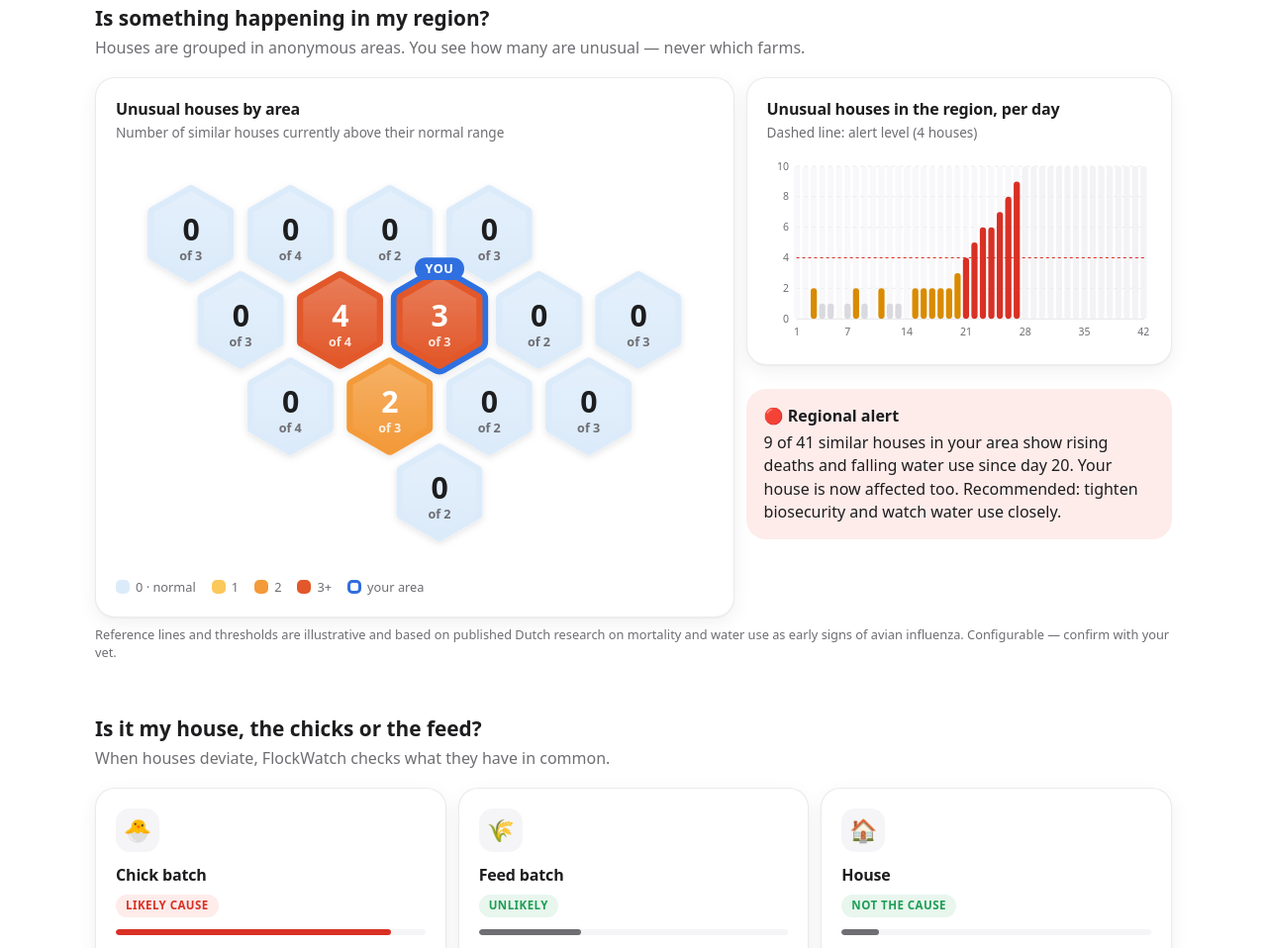
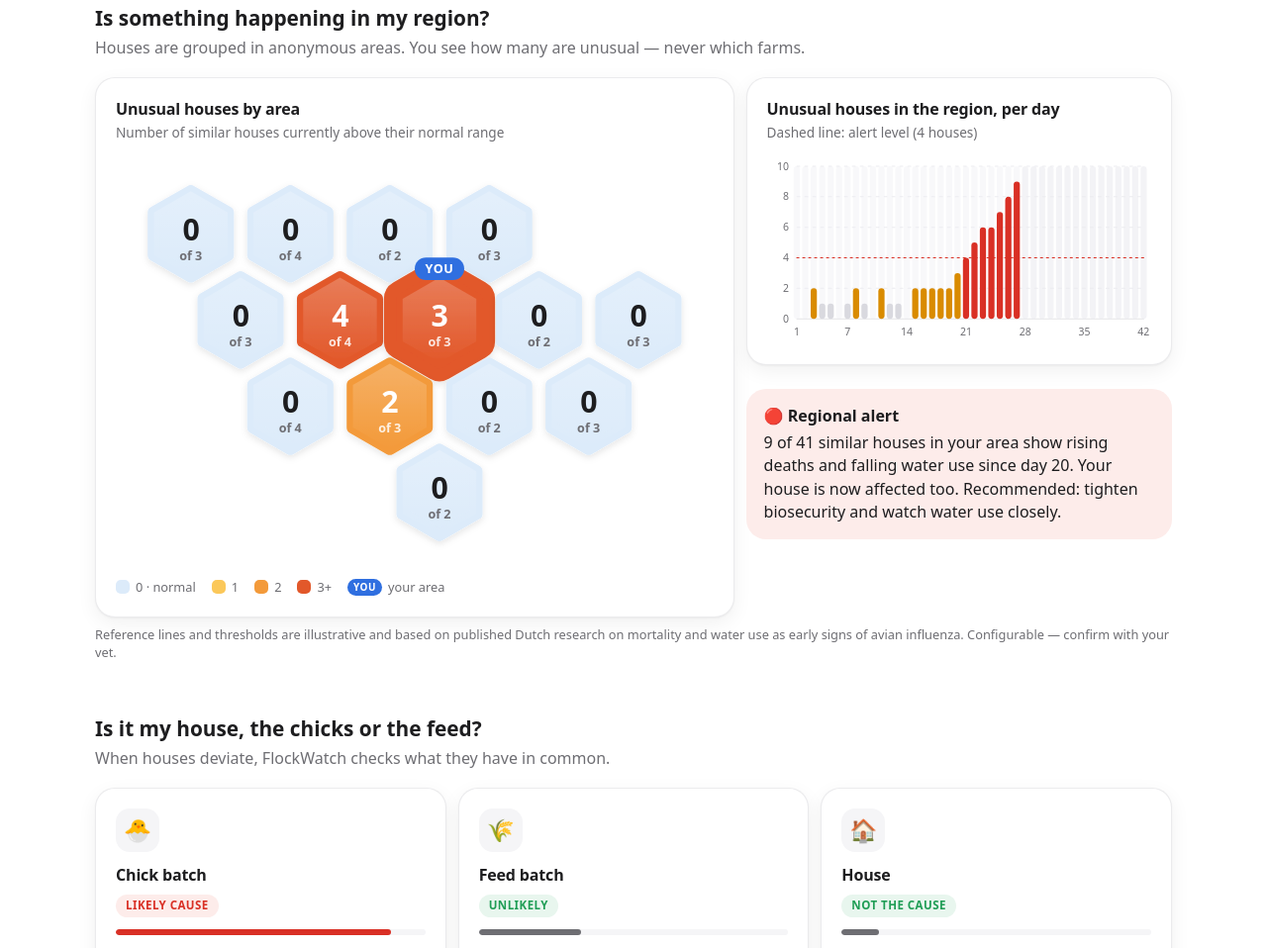
Before and after one commit to deemoss/railo.gr, a plain HTML site: page flockwatch.html in a window 1280 px wide. Shown: the part 2461-3419 px from the top of the page at 99% size. Drawn offline with Linux system fonts and the light colour scheme.

Commit message:
FlockWatch: your-area hex grows into the gap in its own colour
Co-Authored-By: Claude Opus 5.5 <noreply@anthropic.com>

```diff
--- a/flockwatch.html
+++ b/flockwatch.html
@@ -698,7 +698,7 @@ function renderRegion(D,d){
   ZONES.forEach(([c,r],i)=>{
     const [cx,cy]=hx(c,r),v=z[i],col=cols[Math.min(3,v)],hot=v>=2;
     const g=el("g",{filter:"url(#hxSh)"},svg);
-    if(i===YOU)el("polygon",{points:hexPts(cx,cy,R*0.74),fill:css("--you"),stroke:css("--you"),"stroke-width":19,"stroke-linejoin":"round"},g);
+    if(i===YOU)el("polygon",{points:hexPts(cx,cy,R*0.74),fill:col,stroke:col,"stroke-width":30,"stroke-linejoin":"round"},g);
     el("polygon",{points:hexPts(cx,cy,R*0.74),fill:col,stroke:col,"stroke-width":10,"stroke-linejoin":"round"},g);
     el("polygon",{points:hexPts(cx,cy,R*0.74),fill:"url(#hxGl)",stroke:"none"},g);
     el("text",{x:cx,y:cy+5,"font-size":24,"font-weight":650,"letter-spacing":"-.02em","text-anchor":"middle",fill:hot?"#fff":css("--fg")},svg,String(v));
@@ -709,7 +709,7 @@ function renderRegion(D,d){
     const lab=t("you").toUpperCase(),pw=lab.length*7.2+18;
     el("rect",{x:cx-pw/2,y:cy-R-4,width:pw,height:18,rx:9,fill:css("--you")},svg);
     el("text",{x:cx,y:cy-R+8.5,"font-size":10,"font-weight":700,"letter-spacing":".05em","text-anchor":"middle",fill:"#fff"},svg,lab);}
-  document.getElementById("hexLegend").innerHTML=t("hexLg").map((s,i)=>`<span class="k"><b style="width:14px;height:14px;border-radius:5px;background:${cols[i]}"></b>${s}</span>`).join("")+`<span class="k"><b style="width:14px;height:14px;border-radius:5px;background:transparent;border:3px solid var(--you);box-sizing:border-box"></b>${t("yourArea")}</span>`;
+  document.getElementById("hexLegend").innerHTML=t("hexLg").map((s,i)=>`<span class="k"><b style="width:14px;height:14px;border-radius:5px;background:${cols[i]}"></b>${s}</span>`).join("")+`<span class="k"><b style="width:auto;height:auto;border-radius:999px;background:var(--you);color:#fff;font-size:.62rem;font-weight:700;letter-spacing:.05em;padding:1px 6px">${t("you").toUpperCase()}</b>${t("yourArea")}</span>`;
   // timeline
   const tl=document.getElementById("timeline");tl.innerHTML="";
   const h=190,w=fitW(tl,400,h),m={l:30,r:8,t:10,b:26},ymax=10;
```
